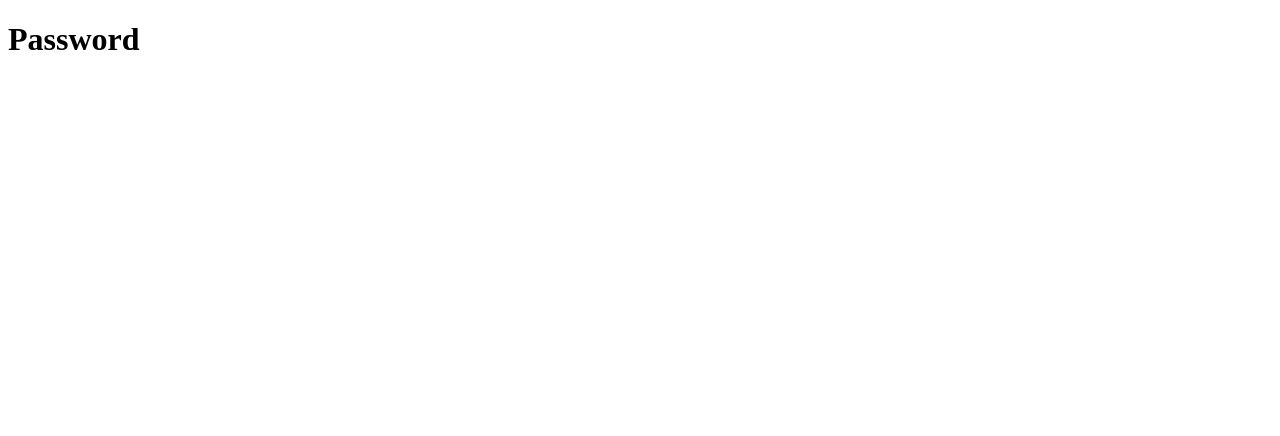
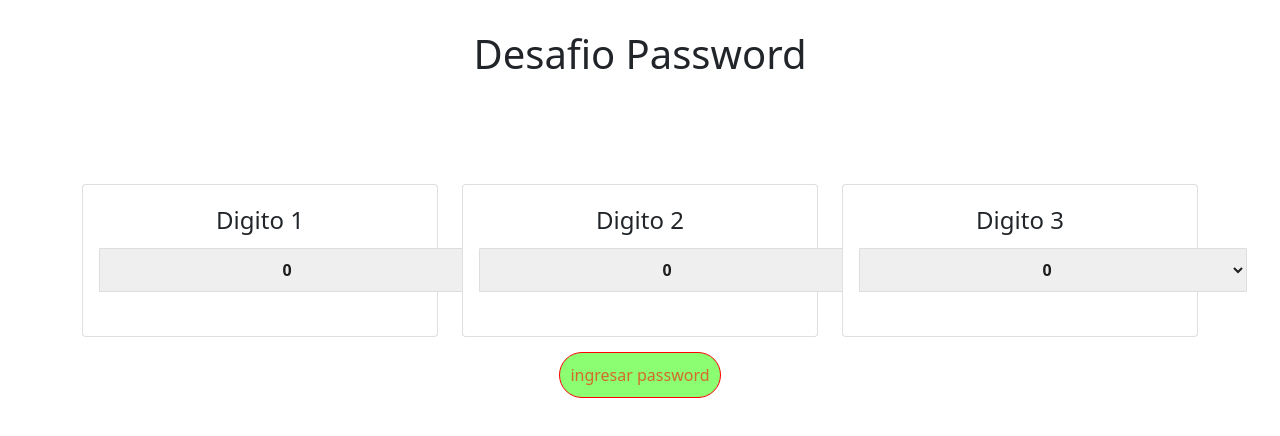
Before and after one commit to AlejandroPerezGarcia/condicionales, a plain HTML site: page password.html in a window 1280 px wide. Drawn offline with nearby package versions, Linux system fonts and the light colour scheme.

Commit message:
Pagina password terminada

```diff
--- /dev/null
+++ b/asset/css/stylePassword.css
@@ -0,0 +1,53 @@
+* {
+  padding: 0;
+  border: 0;
+  box-sizing: border-box;
+}
+
+h1 {
+  padding: 30px;
+  text-align: center;
+}
+h3 {
+  padding: 30px;
+  text-align: center;
+}
+
+h4 {
+  padding: 5px;
+  text-align: center;
+}
+
+h5 {
+  padding: 10px;
+  text-align: center;
+}
+
+.form-select-1,
+.form-select-2,
+.form-select-3 {
+  text-align-last: center;
+  padding: 9px;
+  width: 388px;
+  border-radius: 1px;
+  border: 1px solid #ddd;
+  font-weight: 600;
+  color: #1f1e1e;
+  font-size: 16px;
+}
+
+.buttonPassword {
+  display: flex;
+  flex-direction: column;
+  flex-wrap: wrap;
+  align-items: center;
+  padding: 15px;
+}
+.buttonPassword button {
+  color: rgba(255, 17, 0, 0.628);
+  background-color: rgba(47, 255, 0, 0.558);
+  width: auto;
+  padding: 10px;
+  border: 1px solid red;
+  border-radius: 25px;
+}
--- /dev/null
+++ b/asset/js/password.js
@@ -0,0 +1,65 @@
+const num = document.querySelector(".button-1");
+let digito1 = document.querySelector(".form-select-1");
+let digito2 = document.querySelector(".form-select-2");
+let digito3 = document.querySelector(".form-select-3");
+let card1 = document.querySelector(".card-1");
+
+num.addEventListener("click", validar);
+
+
+function validar (){
+    contra1();
+    contra2();
+    contra3();
+}
+
+
+function contra1() {
+  let digitoA = digito1.value;
+  let num1 = document.querySelector(".num-1");
+  const afirma = "Numero Ingresado es el cororecto";
+  const nega = "Numero Ingresado es incorrecto";
+  const dig1 = 9;
+
+  if (dig1 == digitoA) {
+    num1.innerHTML = afirma;
+  } else {
+    num1.innerHTML = nega;
+  }
+
+  console.log(digitoA );
+};
+
+function contra2() {
+
+  let digitoB = digito2.value;
+  let num2 = document.querySelector(".num-2");
+  const afirma = "Numero Ingresado es el cororecto";
+  const nega = "Numero Ingresado es incorrecto";
+  const dig2 = 1;
+
+  if (dig2 == digitoB) {
+    num2.innerHTML = afirma;
+  } else {
+    num2.innerHTML = nega;
+  }
+
+  console.log( digitoB );
+};
+
+function contra3() {
+
+  let digitoC = digito3.value;
+  let num3 = document.querySelector(".num-3");
+  const afirma = "Numero Ingresado es el cororecto";
+  const nega = "Numero Ingresado es incorrecto";
+  const dig3 = 1;
+
+  if (dig3 == digitoC) {
+    num3.innerHTML = afirma;
+  } else {
+    num3.innerHTML = nega;
+  }
+
+  console.log( digitoC);
+};
--- a/password.html
+++ b/password.html
@@ -1,11 +1,106 @@
 <!DOCTYPE html>
 <html lang="es">
-<head>
-    <meta charset="UTF-8">
-    <meta name="viewport" content="width=device-width, initial-scale=1.0">
+  <head>
+    <meta charset="UTF-8" />
+    <meta name="viewport" content="width=device-width, initial-scale=1.0" />
     <title>Password</title>
-</head>
-<body>
-    <h1>Password</h1>
-</body>
+    <link
+      href="https://cdn.jsdelivr.net/npm/bootstrap@5.0.2/dist/css/bootstrap.min.css"
+      rel="stylesheet"
+      integrity="sha384-EVSTQN3/azprG1Anm3QDgpJLIm9Nao0Yz1ztcQTwFspd3yD65VohhpuuCOmLASjC"
+      crossorigin="anonymous"
+    />
+    <script
+      src="https://cdn.jsdelivr.net/npm/bootstrap@5.0.2/dist/js/bootstrap.bundle.min.js"
+      integrity="sha384-MrcW6ZMFYlzcLA8Nl+NtUVF0sA7MsXsP1UyJoMp4YLEuNSfAP+JcXn/tWtIaxVXM"
+      crossorigin="anonymous"
+    ></script>
+    <link rel="stylesheet" href="./asset/css/stylePassword.css" />
+  </head>
+  <body>
+    <section>
+      <h1>Desafio Password</h1>
+      <h3 class="passwordIngresado"></h3>
+    <section class="container">
+      <div class="row">
+      <div class="col-sm-4">
+          <div class="card">
+            <div class="card-body card-1">
+              <h4 class="card-title">Digito 1</h4>
+              <div>
+                <select class="form-select-1" aria-label="Default select example">
+                  <option value="0">0</option>
+                  <option value="1">1</option>
+                  <option value="2">2</option>
+                  <option value="3">3</option>
+                  <option value="4">4</option>
+                  <option value="5">5</option>
+                  <option value="6">6</option>
+                  <option value="7">7</option>
+                  <option value="8">8</option>
+                  <option value="9">9</option>
+                </select>
+              </div>
+              <div class="color-num1">
+                <h5 class="num-1"></h5>
+              </div>
+            </div>
+          </div>
+        </div>
+        <div class="col-sm-4">
+          <div class="card">
+            <div class="card-body card-2">
+              <h4 class="card-title">Digito 2</h4>
+              <div>
+                <select class="form-select-2" aria-label="Default select example">
+                  <option value="0">0</option>
+                  <option value="1">1</option>
+                  <option value="2">2</option>
+                  <option value="3">3</option>
+                  <option value="4">4</option>
+                  <option value="5">5</option>
+                  <option value="6">6</option>
+                  <option value="7">7</option>
+                  <option value="8">8</option>
+                  <option value="9">9</option>
+                </select>
+              </div>
+                <div class="color-num2">
+                <h5 class="num-2"></h5>
+              </div>
+            </div>
+          </div>
+        </div>
+        <div class="col-sm-4">
+          <div class="card">
+            <div class="card-body card-3">
+              <h4 class="card-title">Digito 3</h4>
+              <div >
+                <select class="form-select-3 " aria-label="Default select example">
+                  <option value="0">0</option>
+                  <option value="1">1</option>
+                  <option value="2">2</option>
+                  <option value="3">3</option>
+                  <option value="4">4</option>
+                  <option value="5">5</option>
+                  <option value="6">6</option>
+                  <option value="7">7</option>
+                  <option value="8">8</option>
+                  <option value="9">9</option>
+                </select>
+              </div>
+                <div class="color-num3">
+                <h5 class="num-3"></h5>
+              </div>
+            </div>
+          </div>
+        </div>
+        </div>
+      </div>
+      <div class="buttonPassword">
+        <button  class="button-1" type="button"> ingresar password</button>
+      </div>
+    </section>
+    <script src="./asset/js/password.js"></script>
+  </body>
 </html>
```
